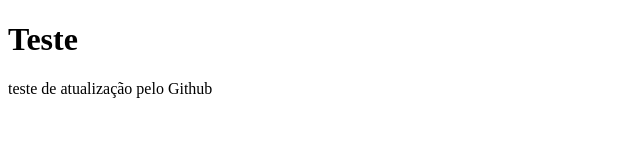
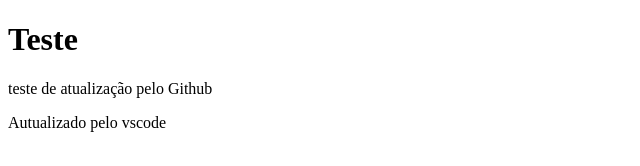
Before and after one commit to AntonioCarlosIekerFilho/Aula-1.2, a plain HTML site: page index.html in a window 1280 px wide. Shown: the whole page, without its empty margins (0-640 px from the left). Drawn offline with Linux system fonts and the light colour scheme.

Commit message:
Alteração do git pelo vscode

```diff
--- a/index.html
+++ b/index.html
@@ -9,5 +9,6 @@
 <body>
   <h1>Teste</h1>
   <p> teste de atualização pelo Github </p>
+  <p>Autualizado pelo vscode</p>
 </body>
 </html>
```
